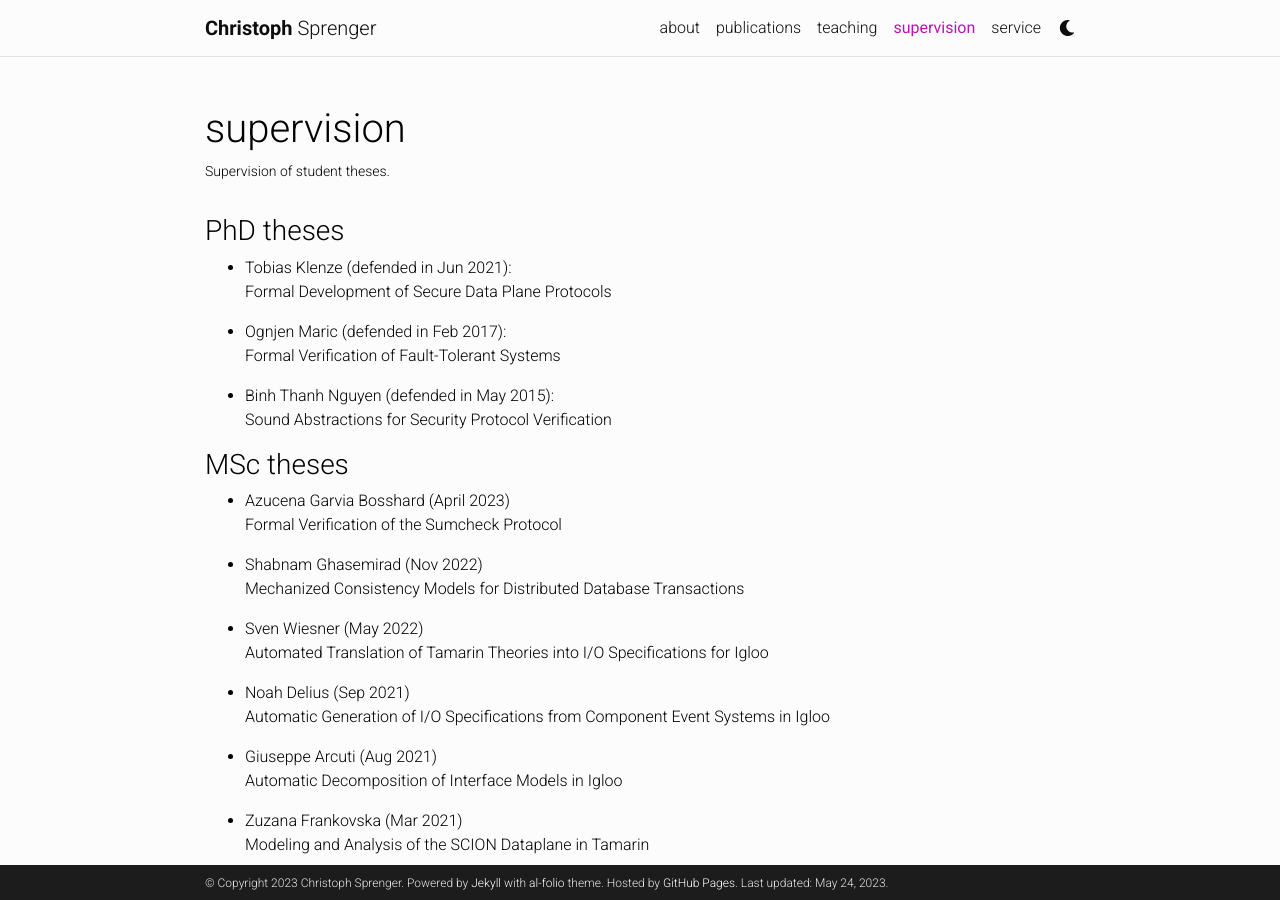
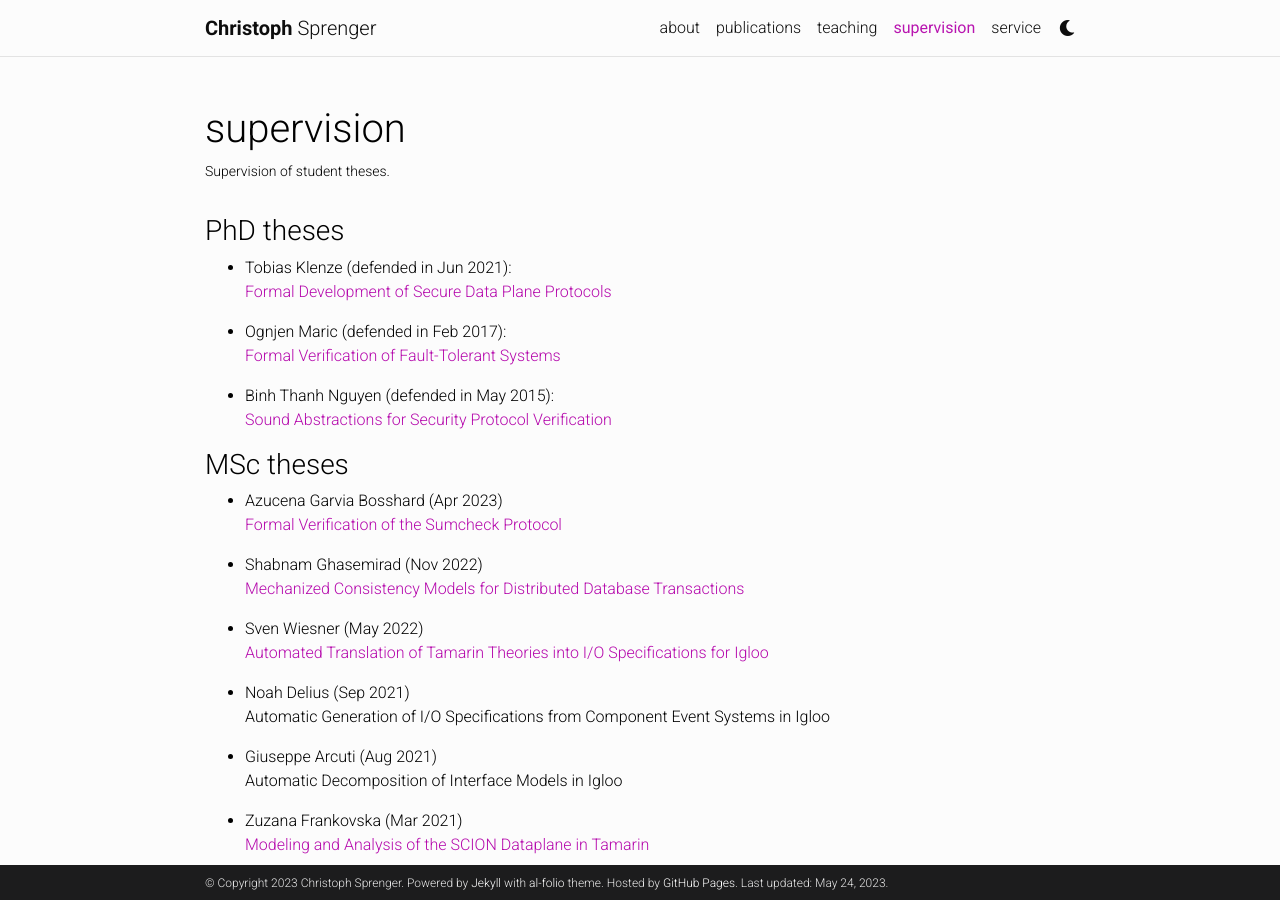
Before and after one commit to ch-sprenger/ch-sprenger.github.io, a Jekyll site: the page built from _pages/supervision.md, in a window 1280 px wide and 900 px high. Built offline with Jekyll 4.4.1, drawn with Linux system fonts in a browser that asks for light colours; comment, search, counter and statistics services are not loaded; a style sheet for code colours, icons or effects is not loaded.

Commit message:
added links to PhD and some MSc theses

```diff
--- a/_pages/supervision.md
+++ b/_pages/supervision.md
@@ -10,27 +10,27 @@ nav_order: 4
 ### PhD theses
 
 - Tobias Klenze (defended in Jun 2021): \\
-Formal Development of Secure Data Plane Protocols
+[Formal Development of Secure Data Plane Protocols](https://www.research-collection.ethz.ch/handle/20.500.11850/506662)
 
 
 - Ognjen Maric (defended in Feb 2017): \\
-Formal Verification of Fault-Tolerant Systems
+[Formal Verification of Fault-Tolerant Systems](https://www.research-collection.ethz.ch/handle/20.500.11850/130815)
 
 
 - Binh Thanh Nguyen (defended in May 2015): \\
-Sound Abstractions for Security Protocol Verification
+[Sound Abstractions for Security Protocol Verification](https://www.research-collection.ethz.ch/handle/20.500.11850/155236)
 
 
 ### MSc theses
 
-- Azucena Garvia Bosshard (April 2023) \\
-Formal Verification of the Sumcheck Protocol
+- Azucena Garvia Bosshard (Apr 2023) \\
+[Formal Verification of the Sumcheck Protocol](https://www.research-collection.ethz.ch/handle/20.500.11850/611002)
 
 - Shabnam Ghasemirad (Nov 2022) \\
-Mechanized Consistency Models for Distributed Database Transactions
+[Mechanized Consistency Models for Distributed Database Transactions](https://www.research-collection.ethz.ch/handle/20.500.11850/581334)
 
 - Sven Wiesner (May 2022) \\
-Automated Translation of Tamarin Theories into I/O Specifications for Igloo
+[Automated Translation of Tamarin Theories into I/O Specifications for Igloo](https://www.research-collection.ethz.ch/handle/20.500.11850/569146)
 
 - Noah Delius (Sep 2021) \\
 Automatic Generation of I/O Specifications from Component Event Systems in Igloo
@@ -39,7 +39,7 @@ Automatic Generation of I/O Specifications from Component Event Systems in Igloo
 Automatic Decomposition of Interface Models in Igloo
 
 - Zuzana Frankovska (Mar 2021) \\
-Modeling and Analysis of the SCION Dataplane in Tamarin
+[Modeling and Analysis of the SCION Dataplane in Tamarin](https://www.research-collection.ethz.ch/handle/20.500.11850/477332)
 
 - Sandra Dünki (Oct 2019) \\
 Modelling and Analysis of Web Applications in Tamarin
```
